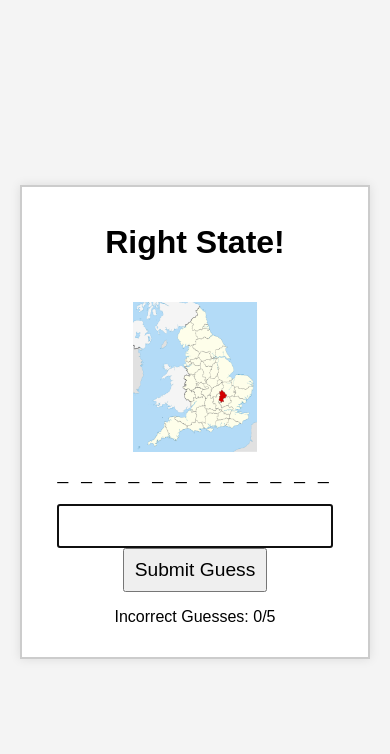
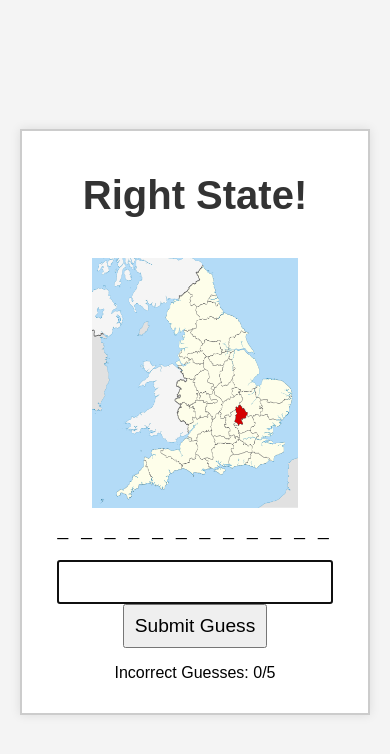
Before and after one commit to Thompytime/state6, a plain HTML site: page index.html in a window 390 px wide. Drawn offline with Linux system fonts and the light colour scheme.

Commit message:
Updated image size and layout for mobile responsiveness

```diff
--- a/index.html
+++ b/index.html
@@ -8,10 +8,14 @@
 </head>
 <body>
     <div id="game-container">
-        <h1>Right State!</h1>
-        <!-- Add an image container above the game box -->
-        <div id="image-container"></div>  <!-- This will hold the county/state image -->
-        <div id="word-container"></div>
+        <h1 id="title">Right State!</h1> <!-- Title for the game -->
+
+        <!-- Image container to display the county/state image -->
+        <div id="image-container">
+            <img src="path_to_image.svg" alt="State or County Image"> <!-- Make sure to set the correct image path here -->
+        </div>
+
+        <div id="word-container"></div>  <!-- Word to be guessed -->
         <input type="text" id="guess-input" maxlength="30" autofocus>
         <button id="submit-btn">Submit Guess</button>
         <p id="incorrect-guesses">Incorrect Guesses: 0/5</p>
--- a/styles.css
+++ b/styles.css
@@ -6,7 +6,7 @@ body {
     height: 100vh;
     margin: 0;
     background-color: #f4f4f4;
-    padding: 10px; /* Add padding for smaller screens */
+    padding: 10px;
     box-sizing: border-box;
 }
 
@@ -17,8 +17,14 @@ body {
     background-color: white;
     box-shadow: 0 0 10px rgba(0, 0, 0, 0.1);
     width: 100%;
-    max-width: 600px; /* Limit the max width to avoid overly stretched content */
+    max-width: 800px;  /* Increased max-width for a wider layout */
     box-sizing: border-box;
+}
+
+h1 {
+    font-size: 2.5em;
+    color: #333;
+    margin-bottom: 20px;
 }
 
 #word-container {
@@ -36,17 +42,17 @@ body {
 }
 
 #guess-input {
-    width: 80%;  /* Adjust input width to a percentage of the screen size */
-    max-width: 400px;  /* Limit the maximum width */
+    width: 80%;
+    max-width: 400px;
     height: 40px;
-    font-size: 1.5em;  /* Adjust font size for smaller screens */
+    font-size: 1.5em;
     text-align: center;
     padding: 0 10px;
 }
 
 #submit-btn {
     height: 44px;
-    font-size: 1.5em; /* Reduce font size for smaller screens */
+    font-size: 1.5em;
     padding: 0 10px;
 }
 
@@ -60,7 +66,7 @@ button:disabled {
 
 #image-container {
     padding-top: 20px;
-    height: 300px;  /* Adjust image height */
+    height: 450px; /* Increased height to make the image taller */
     width: 100%;
     overflow: hidden;
     display: flex;
@@ -69,9 +75,10 @@ button:disabled {
 }
 
 #image-container img {
-    max-width: 100%;
-    height: auto;
-    max-height: 100%;
+    width: auto; /* Allow the image to be wider */
+    height: 100%; /* Increase the height to fill the container */
+    max-width: 100%; /* Ensure the image doesn't exceed the container width */
+    max-height: 100%; /* Ensure the image doesn't exceed the container height */
 }
 
 #incorrect-guesses, #game-status {
@@ -98,7 +105,7 @@ button:disabled {
     }
 
     #image-container {
-        height: 200px; /* Reduce image size on smaller screens */
+        height: 300px; /* Adjust image size on tablets */
     }
 
     #incorrect-guesses, #game-status {
@@ -108,7 +115,7 @@ button:disabled {
 
 @media (max-width: 480px) {
     body {
-        padding: 20px; /* Add more padding on very small screens */
+        padding: 20px;
     }
 
     #guess-input, #submit-btn {
@@ -120,7 +127,7 @@ button:disabled {
     }
 
     #image-container {
-        height: 150px;  /* Further reduce image height */
+        height: 250px; /* Adjust image height for smaller screens */
     }
 
     #incorrect-guesses, #game-status {
```
